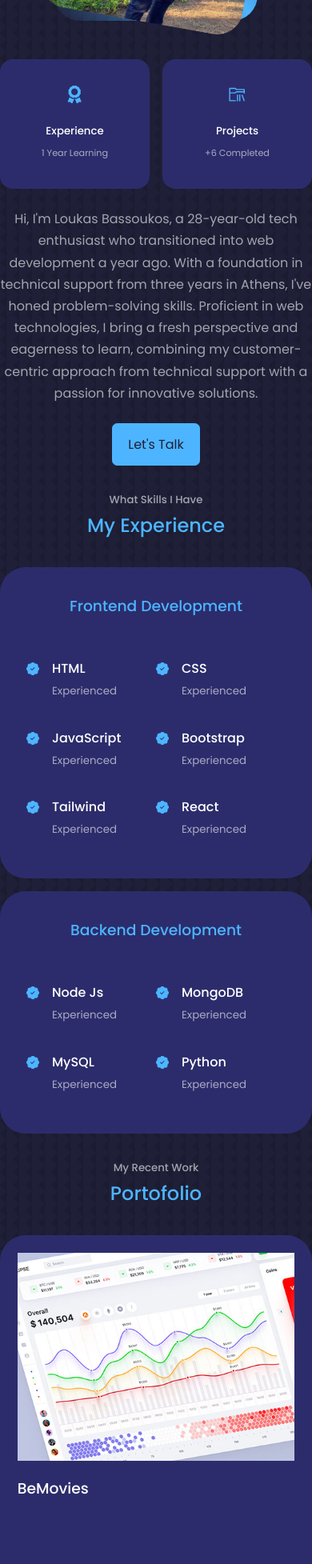
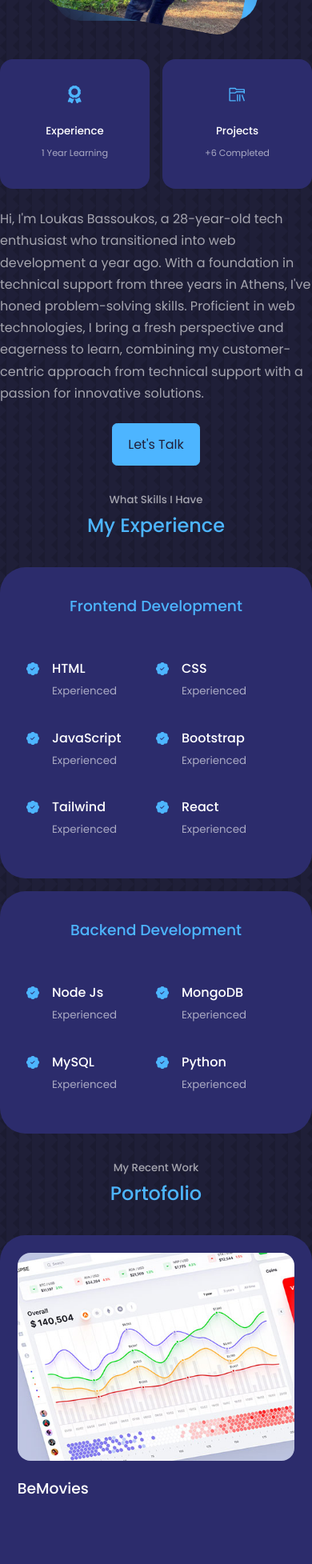
Before and after one commit to sonicnos/portfolio, a React (Create React App) app: page / in a window 390 px wide. Shown: the part 1199-3154 px from the top of the page at 80% size. Built offline with nearby package versions, Linux system fonts and the light colour scheme.

Commit message:
'btn correction'

```diff
--- a/src/components/about/about.css
+++ b/src/components/about/about.css
@@ -79,7 +79,7 @@
     }
     .about__content p {
         margin: 1rem 0 1.5rem;
-        text-align: center;
+        text-align: left;
     }
 }
 
--- a/src/components/portofolio/portofolio.css
+++ b/src/components/portofolio/portofolio.css
@@ -27,10 +27,14 @@
     height: 80px;
 }
 
-.portofolio__items-image{
+.portofolio__items-image {
     display: flex;
     gap: 1rem;
     margin-bottom: 1rem;
+}
+
+.portofolio__items-image img {
+    border-radius: 1rem;
 }
 
 .portofolio__item-cta {
--- a/src/index.css
+++ b/src/index.css
@@ -99,6 +99,7 @@ a:hover {
     cursor: pointer;
     border: 1px solid var(--color-primary);
     transition: var(--transition);
+    font-size: 1rem;
 }
 
 .btn:hover {
```
